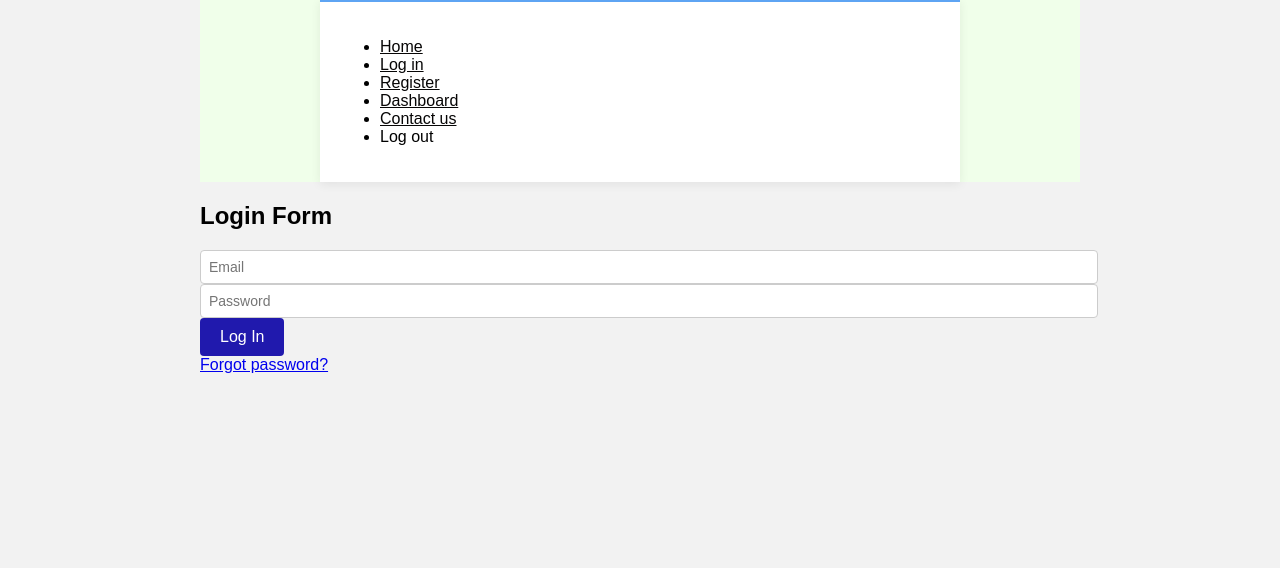
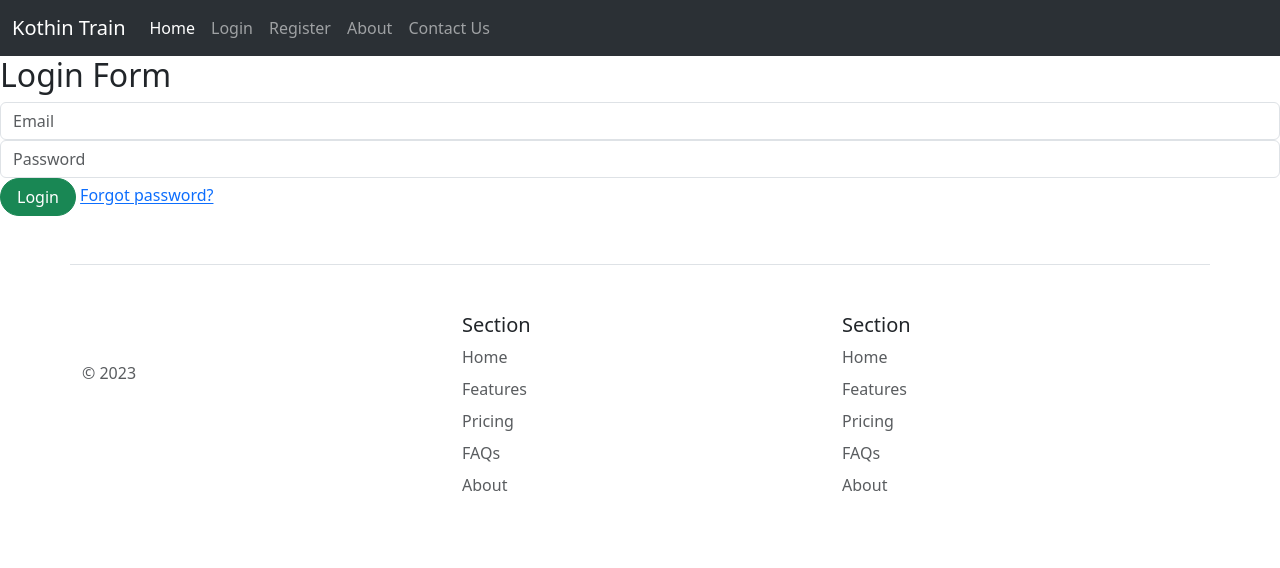
Before and after one commit to chottosid/Kothin-Trains, a Django app: page /login in a window 1280 px wide. Shown: the top 568 px of the page. Run offline with Django 4.2, Linux system fonts and the light colour scheme.

Commit message:
Login and Reg Func Added

```diff
--- a/kothin_train/kothin_train/urls.py
+++ b/kothin_train/kothin_train/urls.py
@@ -23,4 +23,8 @@ urlpatterns = [
     path('',rs_views.homepage,name= 'home'),
     path('registration',rs_views.registration,name= 'register'),
     path('login',rs_views.login,name= 'login'),
+    path('about',rs_views.about,name="about"),
+    path('homepage',rs_views.homepage,name='homepage'),
+    path('test',rs_views.test,name='test'),
+    path('logout',rs_views.log_out,name='logout'),
 ]
--- /dev/null
+++ b/kothin_train/rs/templates/about.html
@@ -0,0 +1,2 @@
+{% extends 'base.html' %}
+{% block title %}Kothin Trains | About{% endblock title %}
--- /dev/null
+++ b/kothin_train/rs/templates/base.html
@@ -0,0 +1,97 @@
+<!DOCTYPE html>
+<html lang="en">
+
+<head>
+    <link href="https://cdn.jsdelivr.net/npm/bootstrap@5.3.1/dist/css/bootstrap.min.css" rel="stylesheet"
+        integrity="sha384-4bw+/aepP/YC94hEpVNVgiZdgIC5+VKNBQNGCHeKRQN+PtmoHDEXuppvnDJzQIu9" crossorigin="anonymous">
+    <meta charset="UTF-8">
+    <meta name="viewport" content="width=device-width, initial-scale=1.0">
+    <title>{% block title%} {% endblock %}</title>
+</head>
+</body>
+<nav class="navbar navbar-expand-lg bg-body-tertiary" data-bs-theme="dark">
+    <div class="container-fluid">
+        <a class="navbar-brand" href="#">Kothin Train</a>
+        <button class="navbar-toggler" type="button" data-bs-toggle="collapse" data-bs-target="#navbarSupportedContent"
+            aria-controls="navbarSupportedContent" aria-expanded="false" aria-label="Toggle navigation">
+            <span class="navbar-toggler-icon"></span>
+        </button>
+        <div class="collapse navbar-collapse" id="navbarSupportedContent">
+            <ul class="navbar-nav me-auto mb-2 mb-lg-0">
+                <li class="nav-item">
+                    <a class="nav-link active" aria-current="page" href="homepage">Home</a>
+                </li>
+                <li class="nav-item">
+                    <a class="nav-link" href="login">Login</a>
+                </li>
+                <li class="nav-item">
+                    <a class="nav-link" href="registration">Register</a>
+                </li>
+                <li class="nav-item">
+                    <a class="nav-link" href="about">About</a>
+                </li>
+                <li class="nav-item">
+                    <a class="nav-link" href="contact_us">Contact Us</a>
+                </li>
+            </ul>
+            {% if User_Name %}
+            <h5 class="navbar-text px-5">{{User_Name}}</h5>
+            <a href="{% url 'logout' %}" class="btn btn-primary">Logout</a>
+            {% endif %}
+        </div>
+    </div>
+</nav>
+
+{% block body %}{% endblock body %}
+
+
+<div class=" container">
+    <footer class="row row-cols-1 row-cols-sm-2 row-cols-md-3 py-5 my-5 border-top">
+        <div class="col mb-3">
+            <a href="/" class="d-flex align-items-center mb-3 link-body-emphasis text-decoration-none">
+                <svg class="bi me-2" width="40" height="32">
+                    <use xlink:href="#bootstrap"></use>
+                </svg>
+            </a>
+            <p class="text-body-secondary">© 2023</p>
+        </div>
+        <div class="col mb-3">
+            <h5>Section</h5>
+            <ul class="nav flex-column">
+                <li class="nav-item mb-2"><a href="#" class="nav-link p-0 text-body-secondary">Home</a></li>
+                <li class="nav-item mb-2"><a href="#" class="nav-link p-0 text-body-secondary">Features</a>
+                </li>
+                <li class="nav-item mb-2"><a href="#" class="nav-link p-0 text-body-secondary">Pricing</a>
+                </li>
+                <li class="nav-item mb-2"><a href="#" class="nav-link p-0 text-body-secondary">FAQs</a></li>
+                <li class="nav-item mb-2"><a href="#" class="nav-link p-0 text-body-secondary">About</a>
+                </li>
+            </ul>
+        </div>
+
+        <div class="col mb-3">
+            <h5>Section</h5>
+            <ul class="nav flex-column">
+                <li class="nav-item mb-2"><a href="#" class="nav-link p-0 text-body-secondary">Home</a></li>
+                <li class="nav-item mb-2"><a href="#" class="nav-link p-0 text-body-secondary">Features</a>
+                </li>
+                <li class="nav-item mb-2"><a href="#" class="nav-link p-0 text-body-secondary">Pricing</a>
+                </li>
+                <li class="nav-item mb-2"><a href="#" class="nav-link p-0 text-body-secondary">FAQs</a></li>
+                <li class="nav-item mb-2"><a href="#" class="nav-link p-0 text-body-secondary">About</a>
+                </li>
+            </ul>
+        </div>
+    </footer>
+</div>
+
+
+<script src="https://cdn.jsdelivr.net/npm/@popperjs/core@2.11.8/dist/umd/popper.min.js"
+    integrity="sha384-I7E8VVD/ismYTF4hNIPjVp/Zjvgyol6VFvRkX/vR+Vc4jQkC+hVqc2pM8ODewa9r"
+    crossorigin="anonymous"></script>
+<script src="https://cdn.jsdelivr.net/npm/bootstrap@5.3.1/dist/js/bootstrap.min.js"
+    integrity="sha384-Rx+T1VzGupg4BHQYs2gCW9It+akI2MM/mndMCy36UVfodzcJcF0GGLxZIzObiEfa"
+    crossorigin="anonymous"></script>
+</body>
+
+</html>
--- a/kothin_train/rs/templates/login.html
+++ b/kothin_train/rs/templates/login.html
@@ -1,36 +1,22 @@
-<!DOCTYPE html>
-<html lang="en">
-<head>
-    {% load static %}
-    <link rel="stylesheet" href="{% static 'style.css' %}">
-    <meta charset="UTF-8">
-    <meta name="viewport" content="width=device-width, initial-scale=1.0">
-    <title>Document</title>
-</head>
-<body>
-  <nav class="navbar navbar-dark navbar-expand-lg fixed-top bg-white portfolio-navbar gradient" >
-    <div class="container">
-        <div class="collapse navbar-collapse" id="navbarNav">
-          <ul class="nav navbar-nav ml-auto">
-            <li class="nav-item"><a class="nav-link active link link-four pulse-grow-on-hover" href="http://127.0.0.1:8000/">Home</a></li>
-            <li class="nav-item"><a class="nav-link active link link-four pulse-grow-on-hover" href="login" >Log in</a></li>
-            <li class="nav-item"><a class="nav-link active link link-four pulse-grow-on-hover" href="registration" >Register</a></li>
-            <li class="nav-item"><a class="nav-link active link link-four pulse-grow-on-hover" href="updateinfo" >Dashboard</a></li>
-            <li class="nav-item" ><a class="nav-link active link link-four pulse-grow-on-hover" href="contactus" >Contact us</a></li>
-            <li class="nav-item">Log out</a></li>
-        </ul>
+{% extends 'base.html' %}
+{% block title %}Kothin Trains | Login{% endblock title %}Kothin Trains | Login
+{% block body %}
+<form action="" method="post">
+  {% csrf_token %}
+  <h2 class="sr-only">Login Form</h2>
+  <div class="illustration"><i class="icon ion-ios-locked-outline"></i></div>
+  <div class="form-group"><input class="form-control" type="email" name="email" placeholder="Email"
+      pattern="[a-z0-9._%+-]+@[a-z0-9.-]+\.[a-z]{2,}$" required></div>
+  <div class="form-group"><input class="form-control" type="password" name="password" placeholder="Password" required>
   </div>
-    </div>
-  </nav>
-  <form action="" method="post">
-    {%  csrf_token %}
-    <h2 class="sr-only">Login Form</h2>
-    <div class="illustration"><i class="icon ion-ios-locked-outline" ></i></div>
-    <div class="form-group"><input class="form-control" type="email" name="email" placeholder="Email" pattern="[a-z0-9._%+-]+@[a-z0-9.-]+\.[a-z]{2,}$"  required></div>
-    <div class="form-group"><input class="form-control" type="password" name="password" placeholder="Password" required></div>
-    <div class="form-group"><button id="demo" class="btn btn-primary btn-block" type="submit">Log In</button></div>
-    <a class="forgot" href="forget_pass">Forgot password?</a></form>
+  <button class="btn btn-success rounded-pill px-3" type="submit">Login</button></div>
+  <a class="forgot" href="forget_pass">Forgot password?</a>
+</form>
 
+{% if login_failed %}
+<script>
+  alert("Invalid login. Please check your email and password.");
+</script>
+{% endif %}
 
-</body>
-</html>
+{% endblock body %}
--- a/kothin_train/rs/views.py
+++ b/kothin_train/rs/views.py
@@ -1,5 +1,6 @@
 from django.shortcuts import *
 from django.db import connection
+from django.contrib.auth import *
 # Create your views here.
 
 def get_next_cardinal():
@@ -13,14 +14,50 @@ def get_next_cardinal():
 
 
 def login(request):
-    dict={}
-    return render(request, "login.html", context=dict)
+    context={}
+    #context['User_Name']=""
+    if(request.method=='POST'):
+        print('here')
+        email=request.POST.get('email')
+        password=request.POST.get('password')
+        cursor=connection.cursor()
+        query=(
+            "SELECT FIRST_NAME||' '||LAST_NAME AS NAME "
+            "FROM R_USER "
+            "WHERE E_MAIL=%s "
+            "AND PASSWORD=%s "
+            )
+        cursor.execute(query,(email,password))
+        res=cursor.fetchall()
+        cursor.close()
+        if(len(res)==0):
+            context['login_failed']=True
+            return render(request, "login.html",context)
+        else:
+            context['User_Name']=res[0][0]
+            request.session['User_Name'] = context['User_Name']
+            return redirect('homepage')
+    return render(request, "login.html",context)
 
 def homepage(request):
-    dict={}
-    return render(request, "search.html", context=dict)
+    context={}
+    user_name = request.session.get('User_Name')
+    print(request.session.items())
+    if user_name:
+        context['User_Name'] = user_name
+        request.session['User_Name'] = context['User_Name']
+    query=(
+        "SELECT * "
+    )
+    #print(context['User_Name'])
+    return render(request, "search.html",context)
 
 def registration(request):
+    context={}
+    user_name = request.session.get('User_Name')
+    if user_name:
+        context['User_Name'] = user_name
+        request.session['User_Name'] = context['User_Name']
     if request.method == 'POST':
         # Extract form data
         first_name = request.POST.get('frst')
@@ -34,21 +71,36 @@ def registration(request):
         city = request.POST.get('city')
         contact = request.POST.get('contact')
         password = request.POST.get('password')
-
-        # Execute raw SQL query to insert data
-        with connection.cursor() as cursor:
+        cursor=connection.cursor()
+        query=(
+            "SELECT NID "
+            "FROM R_USER "
+            "WHERE NID =%s "
+        )
+        cursor.execute(query,(nid,))
+        res=cursor.fetchall()
+        print(res)
+        if(res):
+            context['NID_Duplicate']=True
+            cursor.close()
+            return render(request,"registration.html",context)
+        else:
             query = (
                 "INSERT INTO R_USER (user_id,first_name, last_name, gender, e_mail, nid, house_no,road_no,zip_code,city, contact, password)"
                 "VALUES (%s,%s, %s, %s, %s, %s, %s, %s, %s,%s,%s,%s)"
             )
             cardinal=get_next_cardinal()
             cursor.execute(query, (cardinal,first_name, last_name, gender, email, nid, house_number,road_number,zip_code,city, contact, password))
-            query2=(
-                "SELECT * FROM R_USER"
-            )
-            cursor.execute(query2)
-            res=cursor.fetchall()
-            print(res)
-        # Redirect to a success page or login page
-        return redirect('login')  # Replace 'login' with the appropriate URL name
-    return render(request,'registration.html')
+            cursor.close()
+            return redirect('login')  # Replace 'login' with the appropriate URL name
+    return render(request,'registration.html',context)
+
+def about(request):
+    return render(request,'about.html')
+
+def test(request):
+    return render(request,'test.html')
+
+def log_out(request):
+    logout(request)
+    return redirect('login')
```
Also changed, not shown: kothin_train/rs/templates/registration.html (+11 -28 lines), kothin_train/rs/templates/search.html (+5 -32 lines), kothin_train/rs/templates/test.html (added, +22 -0 lines).
